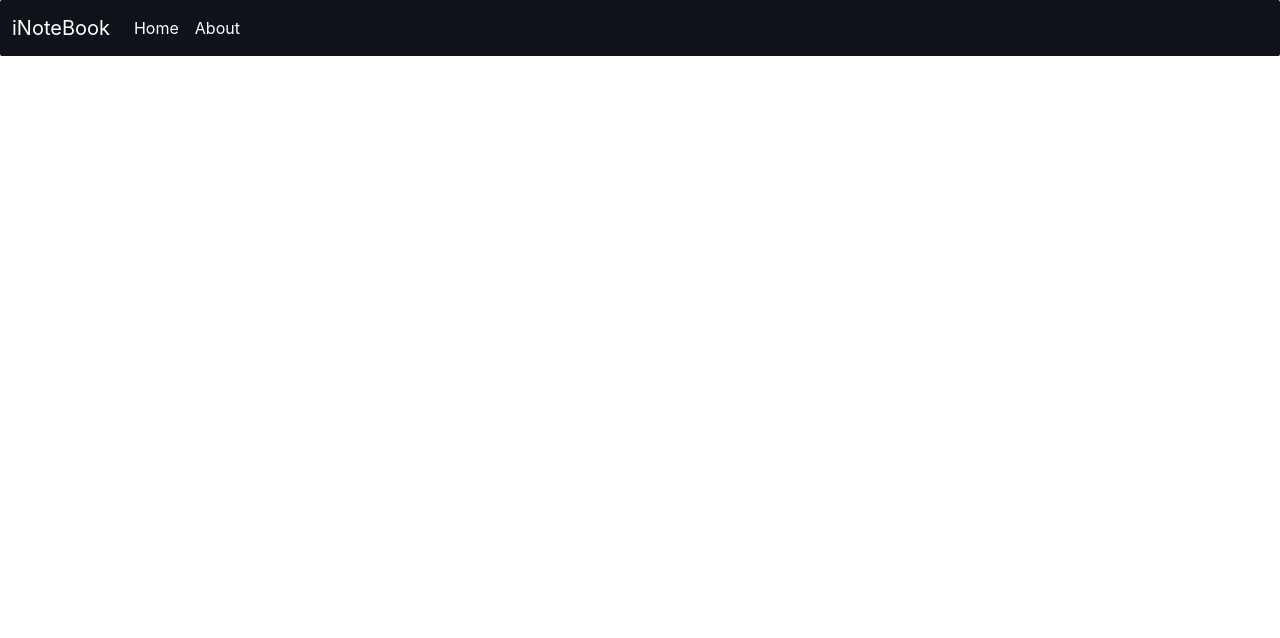
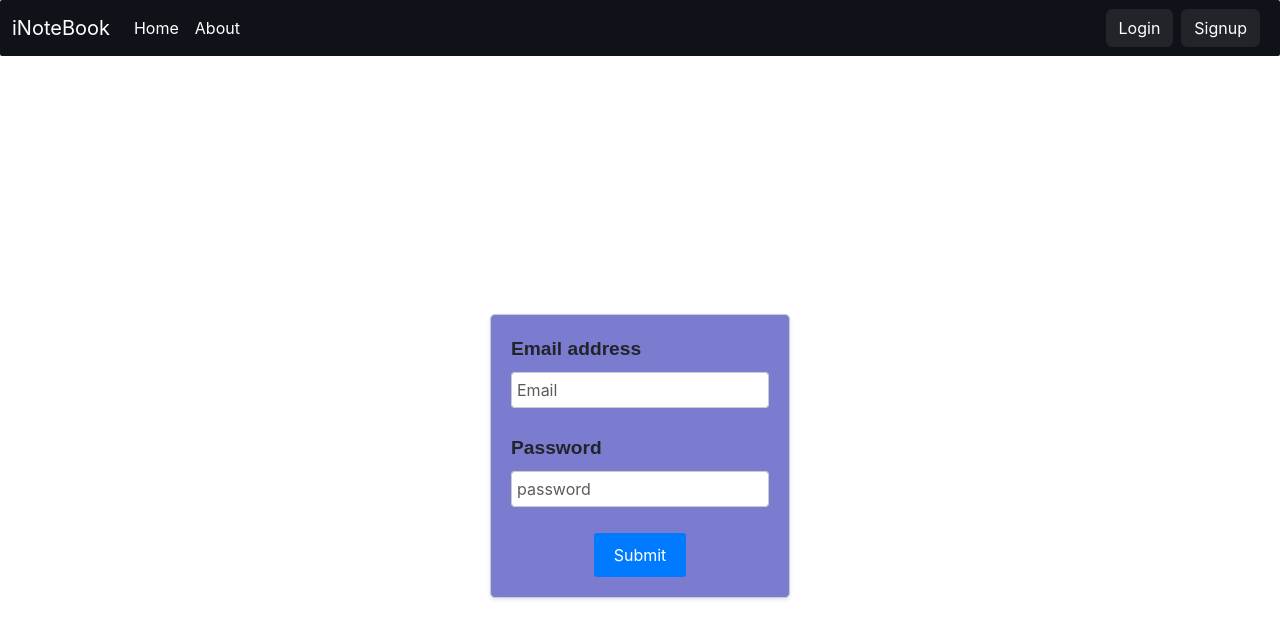
Before and after one commit to aomwankhede/iNoteBook, a React (Create React App) app in the folder frontend/: page /login in a window 1280 px wide. Shown: the top 638 px of the page. Built offline with nearby package versions, Linux system fonts and the light colour scheme.

Commit message:
Login Added

```diff
--- a/frontend/src/App.js
+++ b/frontend/src/App.js
@@ -4,6 +4,8 @@ import Navbar from "./components/Navbar";
 import Home from "./components/Home";
 import About from "./components/About";
 import NoteState from "./context/notes/NoteState";
+import Login from "./components/Login";
+import Signup from "./components/Signup";
 
 function App() {
   return (
@@ -15,6 +17,8 @@ function App() {
             <Routes>
               <Route exact path="/" element={<Home />} />
               <Route exact path="/about" element={<About />} />
+              <Route exact path="/login" element={<Login />} />
+              <Route exact path="/signup" element={<Signup />} />
             </Routes>
           </div>
         </Router>
--- a/frontend/src/components/AddNote.js
+++ b/frontend/src/components/AddNote.js
@@ -9,6 +9,7 @@ function AddNote() {
   const handleClick = (e) => {
     e.preventDefault();
     addNote(note.title, note.description, note.tag);
+    setNote({ title: "", description: "", tag: "" });
   };
   const onChange = (e) => {
     setNote({ ...note, [e.target.name]: e.target.value });
@@ -33,8 +34,9 @@ function AddNote() {
                 type="text"
                 className="form-control"
                 id="title"
+                value={note.title}
                 aria-describedby="emailHelp"
-                placeholder="Enter email"
+                placeholder="Title"
                 name="title"
                 onChange={onChange}
               />
@@ -50,8 +52,9 @@ function AddNote() {
                 type="description"
                 className="form-control"
                 id="password"
-                placeholder="Password"
+                placeholder="Description"
                 name="description"
+                value={note.description}
                 onChange={onChange}
               />
             </div>
@@ -66,13 +69,15 @@ function AddNote() {
                 type="tag"
                 className="form-control"
                 id="password"
-                placeholder="Password"
+                placeholder="Tag"
                 name="tag"
+                value={note.tag}
                 onChange={onChange}
               />
             </div>
             <div style={{ textAlign: "center" }}>
               <button
+                disabled={note.title.length<3 ||note.description<5}
                 type="submit"
                 className="btn btn-primary my-1"
                 onClick={handleClick}
--- /dev/null
+++ b/frontend/src/components/Login.js
@@ -0,0 +1,114 @@
+import React, { useState } from "react";
+import { useNavigate } from "react-router-dom";
+
+const Login = () => {
+  let history = useNavigate();
+  const [credentials, setCredentials] = useState({ email: "", password: "" });
+
+  const onChange = (e) => {
+    setCredentials({ ...credentials, [e.target.name]: e.target.value });
+  };
+
+  const handleSubmit = async (e) => {
+    e.preventDefault();
+    const url = `http://localhost:5000/api/auth/login`;
+    const response = await fetch(url, {
+      method: "POST",
+      headers: {
+        "Content-Type": "application/json",
+      },
+      body: JSON.stringify({
+        email: credentials.email,
+        password: credentials.password,
+      }),
+    });
+    const json = await response.json();
+    console.log(json);
+    if (json.success) {
+      // Save the auth token and redirect
+      localStorage.setItem("token", json.authToken);
+      history("/");
+    } else {
+      alert("Invalid credentials");
+    }
+  };
+
+  const containerStyle = {
+    display: "flex",
+    justifyContent: "center",
+    alignItems: "center",
+    height: "100vh",
+  };
+
+  const formStyle = {
+    display: "flex",
+    flexDirection: "column",
+    alignItems: "center",
+    padding: "20px",
+    border: "1px solid #ccc",
+    borderRadius: "5px",
+    boxShadow: "0px 2px 4px rgba(0, 0, 0, 0.1)",
+    width: "300px",
+    background: "#7b7bcf",
+  };
+
+  const inputStyle = {
+    width: "100%",
+    padding: "5px",
+    marginBottom: "10px",
+    border: "1px solid #ccc",
+    borderRadius: "3px",
+  };
+
+  const buttonStyle = {
+    backgroundColor: "#007bff",
+    color: "white",
+    border: "none",
+    borderRadius: "3px",
+    padding: "10px 20px",
+    cursor: "pointer",
+  };
+
+  return (
+    <div style={containerStyle}>
+      <form style={formStyle} onSubmit={handleSubmit}>
+        <div className="mb-3">
+          <label htmlFor="exampleInputEmail1" className="form-label" style={{fontFamily:'sans-serif',fontSize:'larger',fontWeight:'bolder'}}>
+            Email address
+          </label>
+          <input
+            type="email"
+            className="form-control"
+            id="exampleInputEmail1"
+            aria-describedby="emailHelp"
+            name="email"
+            value={credentials.email}
+            onChange={onChange}
+            style={inputStyle}
+            placeholder="Email"
+          />
+        </div>
+        <div className="mb-3">
+          <label htmlFor="exampleInputPassword1" className="form-label" style={{fontFamily:'sans-serif',fontSize:'larger',fontWeight:'bolder'}}>
+            Password
+          </label>
+          <input
+            type="password"
+            className="form-control"
+            id="exampleInputPassword1"
+            name="password"
+            value={credentials.password}
+            onChange={onChange}
+            style={inputStyle}
+            placeholder="password"
+          />
+        </div>
+        <button type="submit" className="btn btn-primary" style={buttonStyle}>
+          Submit
+        </button>
+      </form>
+    </div>
+  );
+};
+
+export default Login;
--- a/frontend/src/components/Navbar.js
+++ b/frontend/src/components/Navbar.js
@@ -49,6 +49,10 @@ const Navbar = () => {
                 </Link>
               </li>
             </ul>
+            <form className="d-flex">
+              <Link className="btn btn-dark " to="/login" role="button">Login</Link>
+              <Link className="btn btn-dark mx-2" to="/signup" role="button">Signup</Link>
+            </form>
           </div>
         </div>
       </nav>
--- a/frontend/src/components/Notes.js
+++ b/frontend/src/components/Notes.js
@@ -148,6 +148,9 @@ export default function Notes() {
         }}
       >
         <h2 style={{ textAlign: "center" }}>You Notes</h2>
+        <div className="container">
+        {(note.length===0)&&'No notes to display'}
+        </div>
         {notes.map((note) => {
           return (
             <NoteItem key={note._id} note={note} updateNote={updateNote} />
--- /dev/null
+++ b/frontend/src/components/Signup.js
@@ -0,0 +1,11 @@
+import React from 'react'
+
+const Signup = () => {
+  return (
+    <div>
+      I amsignup
+    </div>
+  )
+}
+
+export default Signup
--- a/frontend/src/context/notes/NoteState.js
+++ b/frontend/src/context/notes/NoteState.js
@@ -17,6 +17,7 @@ const NoteState = (props) => {
       },
     });
     const json = await response.json();
+    console.log(json);
     setNotes(json);
   };
 
```
Also changed, not shown: 1 other file (tests, documents, lock files or other folders).
